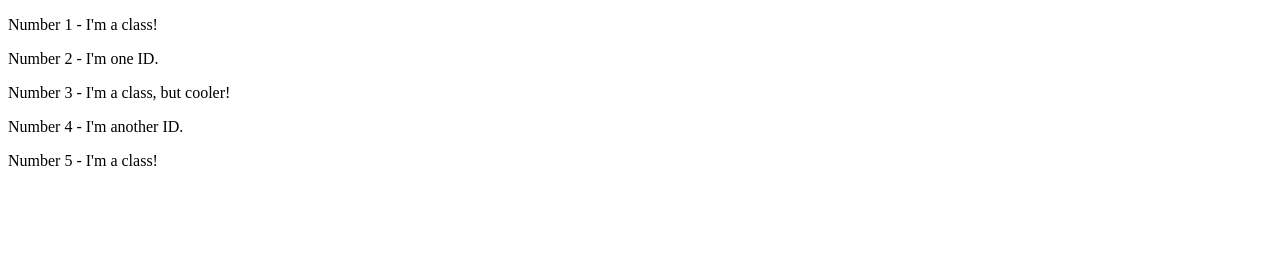
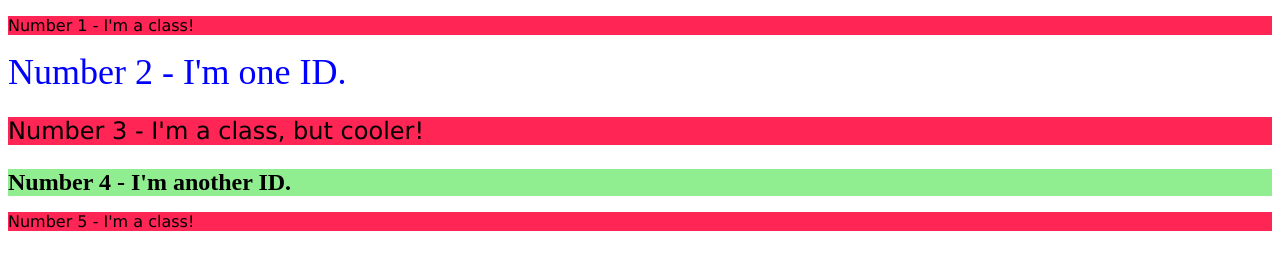
Before and after one commit to basednai/odin, a plain HTML site: page css-exercises/foundations/02-class-id-selectors/index.html in a window 1280 px wide. Drawn offline with Linux system fonts and the light colour scheme.

Commit message:
02-class-id-selectors edits
solution for the exercise

```diff
--- a/css-exercises/foundations/02-class-id-selectors/index.html
+++ b/css-exercises/foundations/02-class-id-selectors/index.html
@@ -1,5 +1,6 @@
 <!DOCTYPE html>
 <html lang="en">
+
 <head>
   <meta charset="UTF-8">
   <meta http-equiv="X-UA-Compatible" content="IE=edge">
@@ -7,11 +8,13 @@
   <title>Class and ID Selectors</title>
   <link rel="stylesheet" href="style.css">
 </head>
+
 <body>
-    <p>Number 1 - I'm a class!</p>
-    <div>Number 2 - I'm one ID.</div>
-    <p>Number 3 - I'm a class, but cooler!</p>
-    <div>Number 4 - I'm another ID.</div>
-    <p>Number 5 - I'm a class!</p>
+  <p class="odd">Number 1 - I'm a class!</p>
+  <div id="two">Number 2 - I'm one ID.</div>
+  <p class="odd third">Number 3 - I'm a class, but cooler!</p>
+  <div id="fourth">Number 4 - I'm another ID.</div>
+  <p class="odd">Number 5 - I'm a class!</p>
 </body>
+
 </html>
--- a/css-exercises/foundations/02-class-id-selectors/style.css
+++ b/css-exercises/foundations/02-class-id-selectors/style.css
@@ -0,0 +1,19 @@
+.odd {
+    background-color: #ff2554;
+    font-family: Verdana, "DejaVu Sans", sans-serif;
+}
+
+#two {
+    color: blue;
+    font-size: 36px;
+}
+
+.third {
+    font-size: 24px;
+}
+
+#fourth {
+    background-color: lightgreen;
+    font-size: 24px;
+    font-weight: bold;
+}
```
Lines whose indentation alone changed are shown as unchanged.
